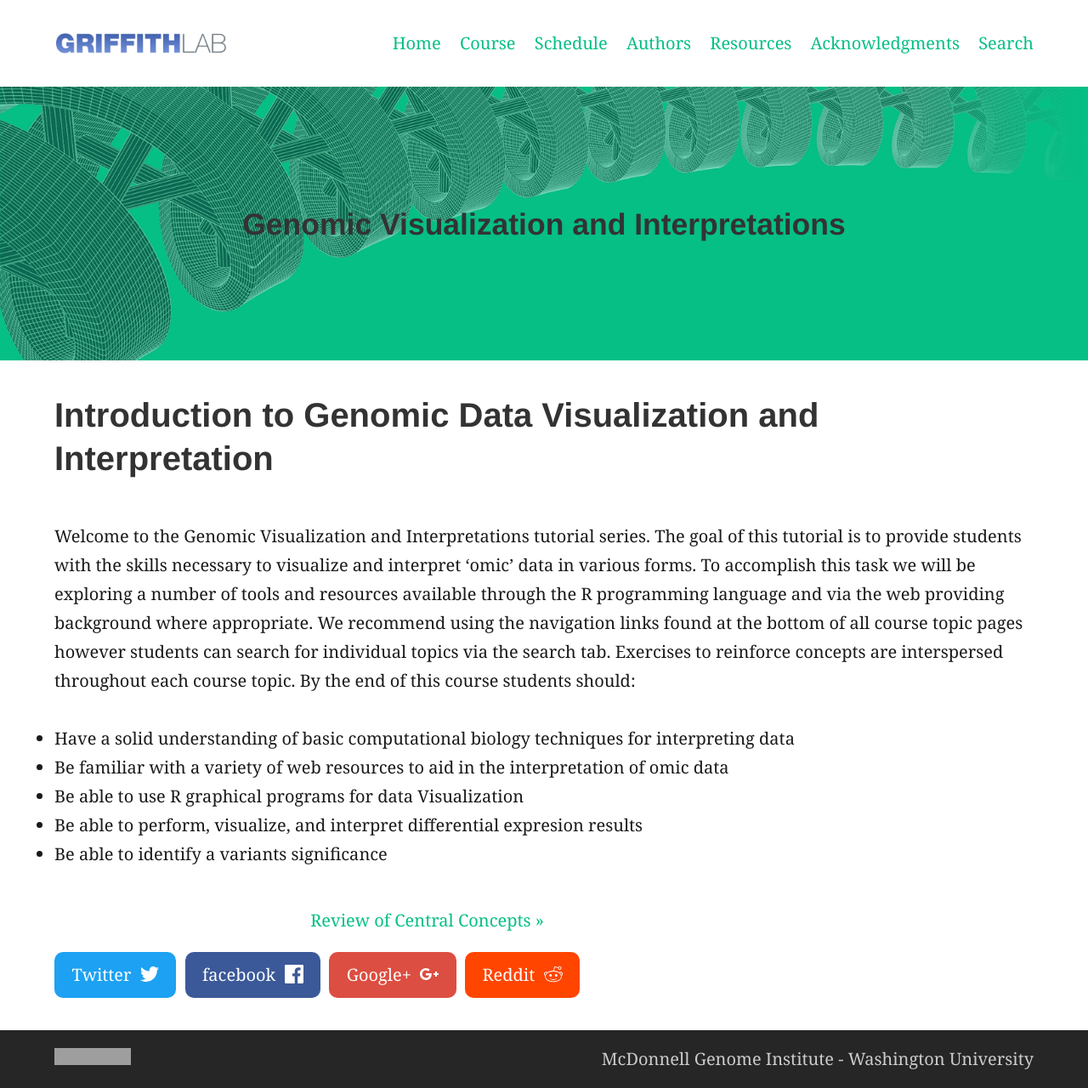
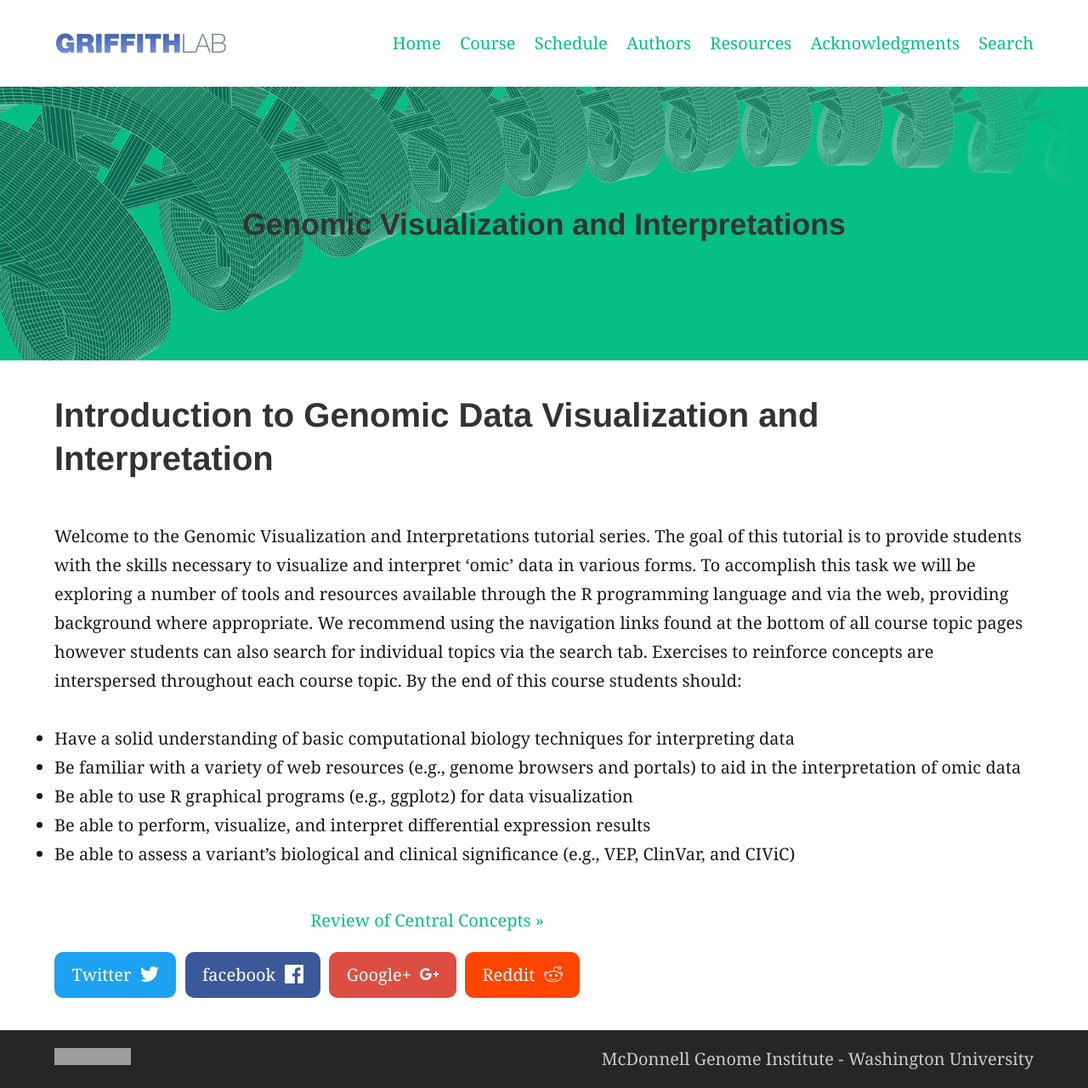
Before and after one commit to griffithlab/genviz.org, a Jekyll site: the page built from _posts/0001-01-01-Introduction_to_Genomic_Visualization_and_interpretation.md, in a window 1280 px wide. Shown: the whole page at 85% size. Built offline with Jekyll 4.4.1, drawn with Linux system fonts in a browser that asks for light colours; grey boxes are pictures that could not be loaded.

Commit message:
minor edits

```diff
--- a/_posts/0001-01-01-Introduction_to_Genomic_Visualization_and_interpretation.md
+++ b/_posts/0001-01-01-Introduction_to_Genomic_Visualization_and_interpretation.md
@@ -8,10 +8,10 @@ feature_image: "assets/genvis-dna-bg_optimized_v1a.png"
 date: 0001-01-01
 ---
 
-Welcome to the Genomic Visualization and Interpretations tutorial series. The goal of this tutorial is to provide students with the skills necessary to visualize and interpret 'omic' data in various forms. To accomplish this task we will be exploring a number of tools and resources available through the R programming language and via the web providing background where appropriate. We recommend using the navigation links found at the bottom of all course topic pages however students can search for individual topics via the search tab. Exercises to reinforce concepts are interspersed throughout each course topic. By the end of this course students should:
+Welcome to the Genomic Visualization and Interpretations tutorial series. The goal of this tutorial is to provide students with the skills necessary to visualize and interpret 'omic' data in various forms. To accomplish this task we will be exploring a number of tools and resources available through the R programming language and via the web, providing background where appropriate. We recommend using the navigation links found at the bottom of all course topic pages however students can also search for individual topics via the search tab. Exercises to reinforce concepts are interspersed throughout each course topic. By the end of this course students should:
 
 * Have a solid understanding of basic computational biology techniques for interpreting data
-* Be familiar with a variety of web resources to aid in the interpretation of omic data
-* Be able to use R graphical programs for data Visualization
-* Be able to perform, visualize, and interpret differential expresion results
-* Be able to identify a variants significance
+* Be familiar with a variety of web resources (e.g., genome browsers and portals)  to aid in the interpretation of omic data
+* Be able to use R graphical programs (e.g., ggplot2) for data visualization
+* Be able to perform, visualize, and interpret differential expression results
+* Be able to assess a variant's biological and clinical significance (e.g., VEP, ClinVar, and CIViC)
```
Also changed, not shown: _posts/0001-02-01-Review_of_Central_Concepts.md (+1 -1 lines).
